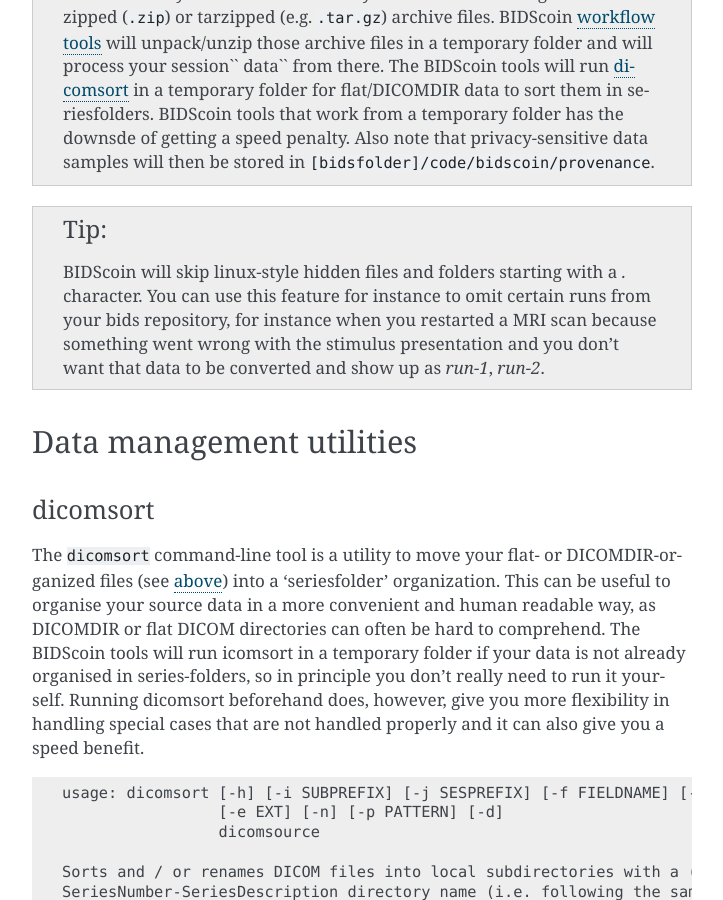
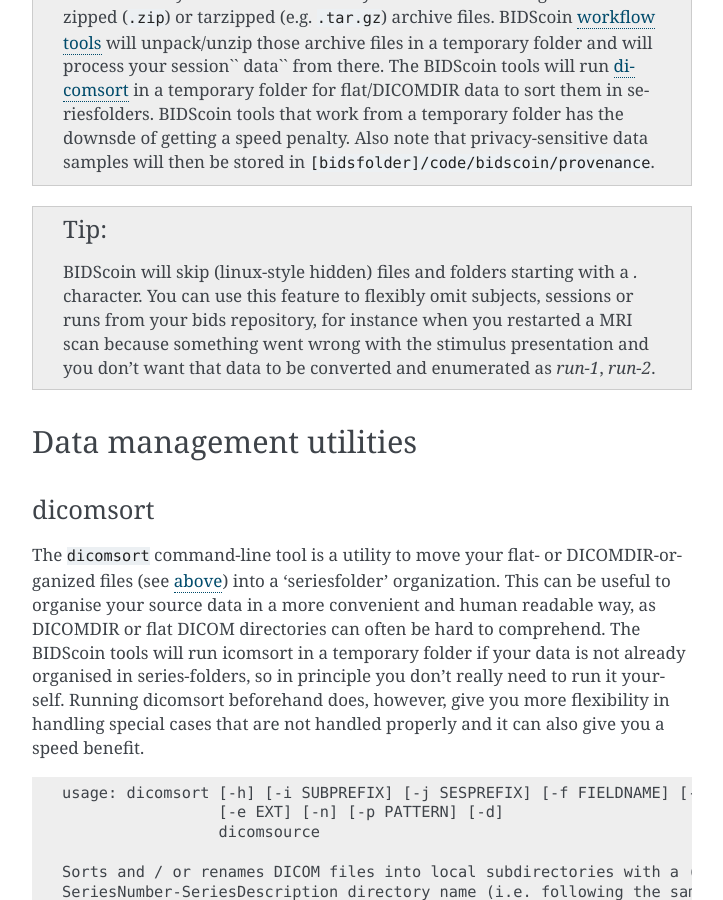
Before and after one commit to Donders-Institute/bidscoin, a Sphinx documentation site: the page built from docs/preparation.rst, in a window 1280 px wide and 900 px high, scrolled down 2615 px. Shown: the whole window, without its empty margins (388-1111 px from the left). Built offline with Sphinx 7.4.7, drawn with Linux system fonts in a browser that asks for light colours.

Commit message:
Reintroduce omitting hidden folders (it is a handy feature for users to skip certain run-folders (e.g. restarted scan protocol)

```diff
--- a/docs/preparation.rst
+++ b/docs/preparation.rst
@@ -111,7 +111,7 @@
    You can store your session data in any of the above data organizations as zipped (``.zip``) or tarzipped (e.g. ``.tar.gz``) archive files. BIDScoin `workflow tools <workflow.html>`_ will unpack/unzip those archive files in a temporary folder and will process your session`` data`` from there. The BIDScoin tools will run `dicomsort <#dicomsort>`__ in a temporary folder for flat/DICOMDIR data to sort them in seriesfolders. BIDScoin tools that work from a temporary folder has the downsde of getting a speed penalty. Also note that privacy-sensitive data samples will then be stored in ``[bidsfolder]/code/bidscoin/provenance``.
 
 .. tip::
-   BIDScoin will skip linux-style hidden files and folders starting with a `.` character. You can use this feature for instance to omit certain runs from your bids repository, for instance when you restarted a MRI scan because something went wrong with the stimulus presentation and you don't want that data to be converted and show up as `run-1`, `run-2`.
+   BIDScoin will skip (linux-style hidden) files and folders starting with a `.` character. You can use this feature to flexibly omit subjects, sessions or runs from your bids repository, for instance when you restarted a MRI scan because something went wrong with the stimulus presentation and you don't want that data to be converted and enumerated as `run-1`, `run-2`.
 
 Data management utilities
 -------------------------
```
